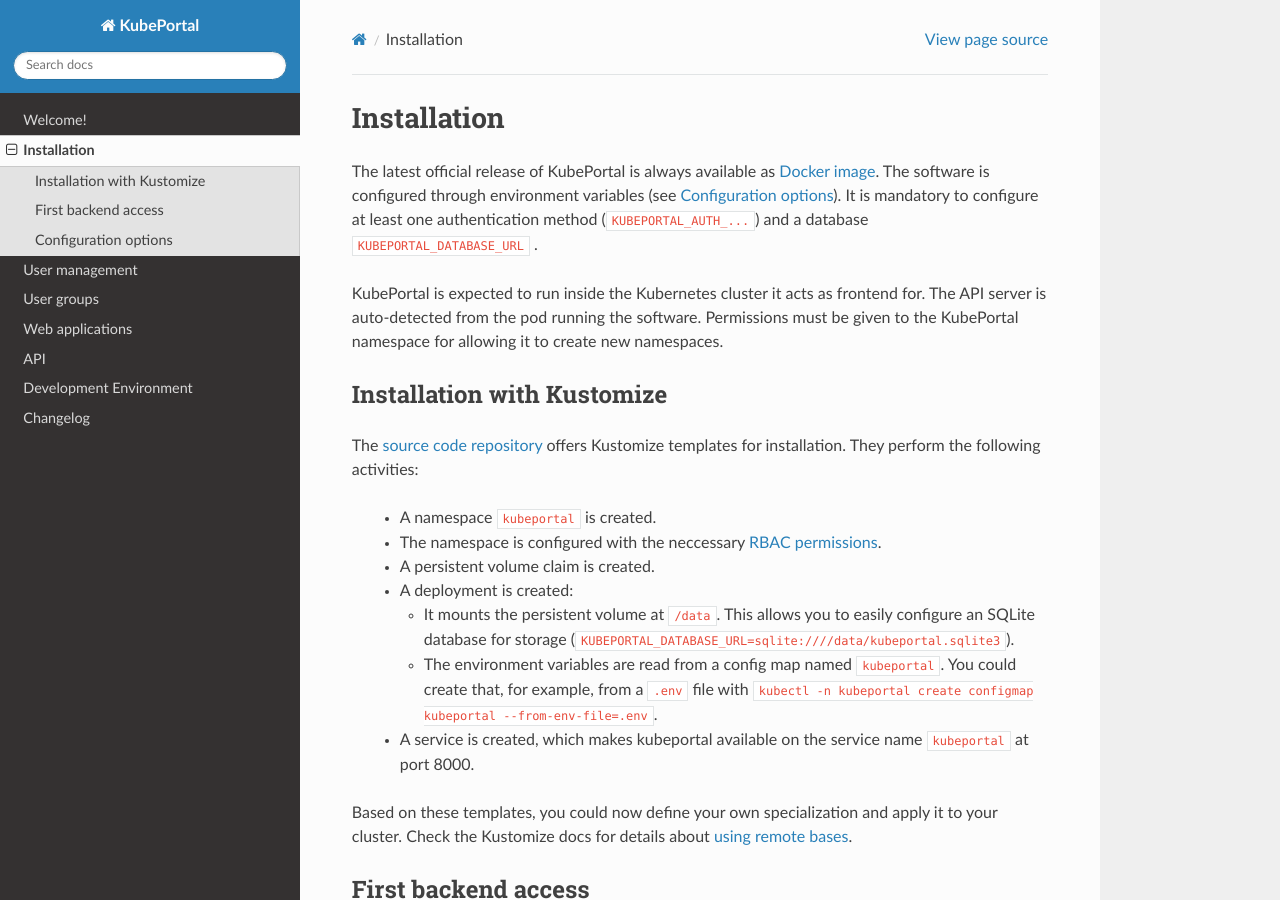
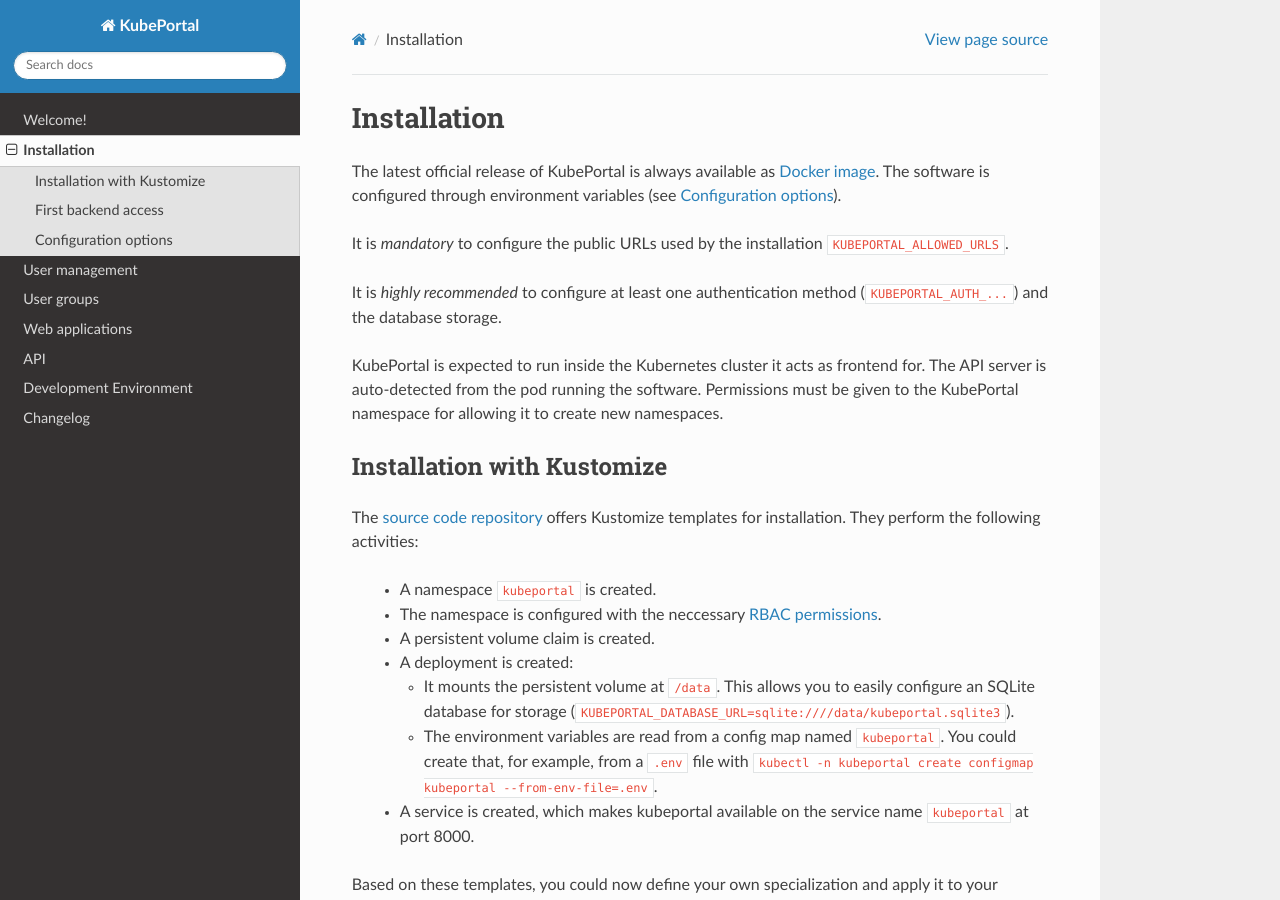
Before and after one commit to kubeportal/kubeportal, a Sphinx documentation site: the page built from docs/installation.rst, in a window 1280 px wide and 900 px high. Built offline with Sphinx 7.4.7 and the Read the Docs theme 2.0.0, drawn with Linux system fonts in a browser that asks for light colours.

Commit message:
Fix mandatory configuration docs

```diff
--- a/docs/installation.rst
+++ b/docs/installation.rst
@@ -3,7 +3,11 @@
 Installation
 ############
 
-The latest official release of KubePortal is always available as `Docker image <https://hub.docker.com/r/troeger/kubeportal/>`__. The software is configured through environment variables (see :ref:`Configuration options`). It is mandatory to configure at least one authentication method (``KUBEPORTAL_AUTH_...``) and a database  ``KUBEPORTAL_DATABASE_URL`` .
+The latest official release of KubePortal is always available as `Docker image <https://hub.docker.com/r/troeger/kubeportal/>`__. The software is configured through environment variables (see :ref:`Configuration options`).
+
+It is *mandatory* to configure the public URLs used by the installation ``KUBEPORTAL_ALLOWED_URLS``.
+
+It is *highly recommended* to configure at least one authentication method (``KUBEPORTAL_AUTH_...``) and the database storage.
 
 KubePortal is expected to run inside the Kubernetes cluster it acts as frontend for. The API server is auto-detected from the pod running the software. Permissions must be given to the KubePortal namespace for allowing it to create new namespaces.
 
```
